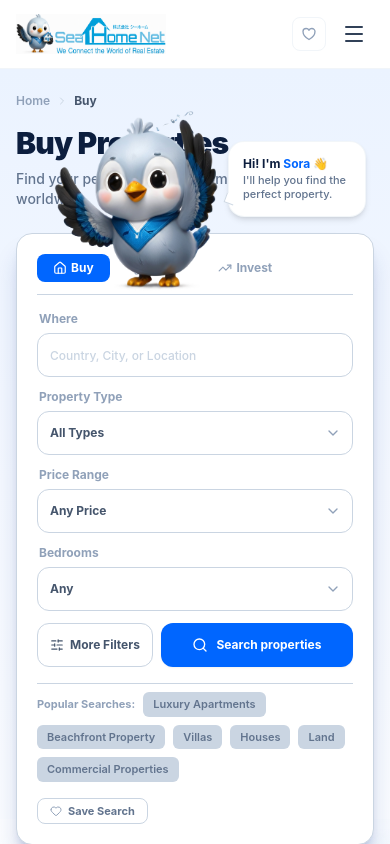
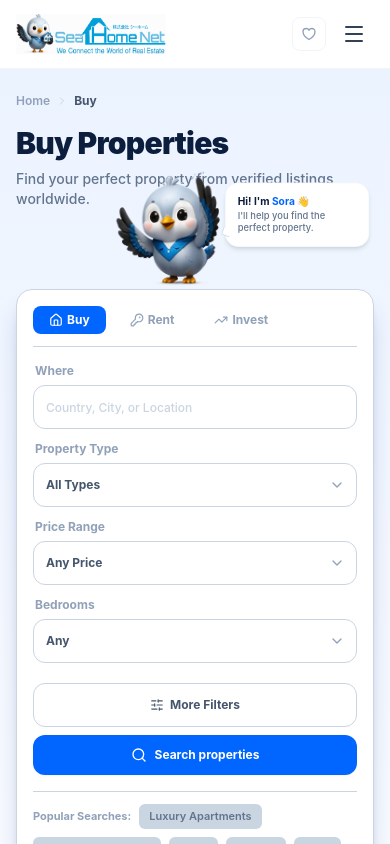
Before and after one commit to Arshvinth014/SeaHome-Net, a React (Vite) app in the folder client/: page /buy in a window 390 px wide. Shown: the top 844 px of the page. Built offline with nearby package versions, Linux system fonts and the light colour scheme.

Commit message:
Added mobile responsive buy page

```diff
--- a/client/src/pages/BuyPage.tsx
+++ b/client/src/pages/BuyPage.tsx
@@ -31,6 +31,7 @@ export function BuyPage() {
     return (
         <div className="w-full bg-[#FAFCFF] min-h-screen font-sans text-slate-800 antialiased">
             {/* HERO REGION CONTROLLER BLOCK */}
+            {/* HERO REGION CONTROLLER BLOCK */}
             <section className="w-full bg-gradient-to-b from-[#EBF3FF] via-[#F4F8FF] to-[#FAFCFF] pt-4 pb-12 px-4 lg:px-12 relative overflow-hidden">
 
                 <div className="absolute inset-x-0 bottom-0 top-0 z-0 flex items-end justify-center pointer-events-none select-none">
@@ -59,13 +60,13 @@ export function BuyPage() {
                     </div>
 
                     {/* Main Interface Wrapper with Precise Bird Overlap from image_c7dbff.jpg */}
-                    <div className="relative mt-6">
+                    <div className="relative mt-20 sm:mt-6">
 
                         {/* Bird Mascot Container floating directly on top of the search card border */}
-                        <div className="absolute right-4 md:right-12 top-[-80px] flex items-center gap-3 z-20 pointer-events-none">
+                        <div className="absolute right-2 md:right-12 top-[-115px] sm:top-[-80px] flex items-center gap-1 sm:gap-3 z-20 pointer-events-none scale-85 sm:scale-100 origin-right">
 
                             {/* Mascot Bird Image Asset Wrapper */}
-                            <div className="w-48 h-48 md:w-48 md:h-48 relative shrink-0 pointer-events-auto left-7 mt-[-50px]">
+                            <div className="w-36 h-36 md:w-48 md:h-48 relative shrink-0 pointer-events-auto left-4 sm:left-7 mt-[-20px] sm:mt-[-50px]">
                                 <img
                                     src="BlueBirdBuyPage.png"
                                     alt="Seahome Mascot Hero Asset"
@@ -74,7 +75,7 @@ export function BuyPage() {
                             </div>
 
                             {/* The Chat Bubble: Placed to the right of the bird, arrow pointing left */}
-                            <div className="bg-white text-slate-800 shadow-md border border-slate-100/90 rounded-2xl p-3.5 max-w-[195px] relative pointer-events-auto left-2 mt-[-90px]">
+                            <div className="bg-white text-slate-800 shadow-md border border-slate-100/90 rounded-2xl p-3.5 max-w-[170px] sm:max-w-[195px] relative pointer-events-auto left-1 sm:left-2 mt-[-50px] sm:mt-[-90px]">
                                 <span className="font-bold text-[#0C1E3E] text-xs block mb-0.5">Hi! I'm <span className="text-[#0066FF]">Sora </span> 👋</span>
                                 <p className="text-[11px] font-medium leading-tight text-slate-500">I'll help you find the perfect property.</p>
 
@@ -85,27 +86,27 @@ export function BuyPage() {
                         </div>
 
                         {/* Central Search Card Hub */}
-                        <div className="bg-white border border-slate-300 shadow-xl shadow-blue-900/25 rounded-2xl p-5 space-y-4 relative z-10">
+                        <div className="bg-white border border-slate-300 shadow-xl shadow-blue-900/25 rounded-2xl p-4 sm:p-5 space-y-4 relative z-10">
 
                             {/* Active Operations Tabs Row */}
-                            <div className="flex items-center gap-2 border-b border-slate-300 pb-3">
+                            <div className="flex items-center gap-2 border-b border-slate-300 pb-3 overflow-x-auto no-scrollbar">
                                 <button
                                     onClick={() => setActiveSearchTab?.('buy')}
-                                    className={`flex items-center gap-1 px-4 py-1.5 rounded-lg text-xs font-bold transition-all cursor-pointer ${activeSearchTab === 'buy' ? 'bg-[#0066FF] text-white' : 'text-slate-400 hover:text-slate-600'
+                                    className={`flex items-center gap-1 px-4 py-1.5 rounded-lg text-xs font-bold transition-all cursor-pointer shrink-0 ${activeSearchTab === 'buy' ? 'bg-[#0066FF] text-white' : 'text-slate-400 hover:text-slate-600'
                                         }`}
                                 >
                                     <Home className="w-3.5 h-3.5" /> Buy
                                 </button>
                                 <button
                                     onClick={() => setActiveSearchTab?.('rent')}
-                                    className={`flex items-center gap-1 px-4 py-1.5 rounded-lg text-xs font-bold transition-all cursor-pointer ${activeSearchTab === 'rent' ? 'bg-[#0066FF] text-white' : 'text-slate-400 hover:text-slate-600'
+                                    className={`flex items-center gap-1 px-4 py-1.5 rounded-lg text-xs font-bold transition-all cursor-pointer shrink-0 ${activeSearchTab === 'rent' ? 'bg-[#0066FF] text-white' : 'text-slate-400 hover:text-slate-600'
                                         }`}
                                 >
                                     <KeyRound className="w-3.5 h-3.5" /> Rent
                                 </button>
                                 <button
                                     onClick={() => setActiveSearchTab?.('invest')}
-                                    className={`flex items-center gap-1 px-4 py-1.5 rounded-lg text-xs font-bold transition-all cursor-pointer ${activeSearchTab === 'invest' ? 'bg-[#0066FF] text-white' : 'text-slate-400 hover:text-slate-600'
+                                    className={`flex items-center gap-1 px-4 py-1.5 rounded-lg text-xs font-bold transition-all cursor-pointer shrink-0 ${activeSearchTab === 'invest' ? 'bg-[#0066FF] text-white' : 'text-slate-400 hover:text-slate-600'
                                         }`}
                                 >
                                     <TrendingUp className="w-3.5 h-3.5" /> Invest
@@ -116,7 +117,7 @@ export function BuyPage() {
                             <div className="grid grid-cols-1 sm:grid-cols-2 lg:grid-cols-12 gap-3 items-end text-xs">
 
                                 {/* Where input section */}
-                                <div className="lg:col-span-3 space-y-1.5">
+                                <div className="sm:col-span-2 lg:col-span-3 space-y-1.5">
                                     <label className="font-bold text-slate-400 block px-0.5">Where</label>
                                     <input
                                         type="text"
@@ -164,8 +165,8 @@ export function BuyPage() {
                                 </div>
 
                                 {/* Action Buttons Section */}
-                                <div className="lg:col-span-3 flex items-center gap-2">
-                                    <button className="flex items-center justify-center gap-1.5 border border-slate-300 text-slate-600 font-bold p-3 rounded-xl hover:bg-slate-50 transition-colors whitespace-nowrap cursor-pointer h-[44px] min-w-[110px]">
+                                <div className="sm:col-span-2 lg:col-span-3 flex flex-col sm:flex-row items-stretch sm:items-center gap-2 pt-2 sm:pt-0">
+                                    <button className="flex items-center justify-center gap-1.5 border border-slate-300 text-slate-600 font-bold p-3 rounded-xl hover:bg-slate-50 transition-colors whitespace-nowrap cursor-pointer h-[44px] sm:min-w-[110px]">
                                         <SlidersHorizontal className="w-3.5 h-3.5" /> More Filters
                                     </button>
                                     <button className="flex-1 flex items-center justify-center gap-2 bg-[#0066FF] hover:bg-blue-700 text-white font-bold p-3 rounded-xl shadow-xs transition-all cursor-pointer h-[44px] whitespace-nowrap px-4">
@@ -176,7 +177,7 @@ export function BuyPage() {
                             </div>
 
                             {/* Popular Searches footer tags mapped with POPULAR_SEARCHES mock data array */}
-                            <div className="flex flex-wrap items-center justify-between gap-4 pt-2 text-[11px] border-t border-slate-300">
+                            <div className="flex flex-col sm:flex-row items-start sm:items-center justify-between gap-4 pt-3 text-[11px] border-t border-slate-300">
                                 <div className="flex flex-wrap items-center gap-2">
                                     <span className="text-slate-400 font-bold">Popular Searches:</span>
                                     {POPULAR_SEARCHES.map((tag, i) => (
@@ -188,7 +189,7 @@ export function BuyPage() {
                                         </span>
                                     ))}
                                 </div>
-                                <button className="flex items-center gap-1.5 text-slate-500 hover:text-[#0066FF] font-bold border border-slate-300 rounded-lg px-3 py-1 bg-white cursor-pointer transition-colors">
+                                <button className="w-full sm:w-auto flex items-center justify-center gap-1.5 text-slate-500 hover:text-[#0066FF] font-bold border border-slate-300 rounded-lg px-3 py-2 sm:py-1 bg-white cursor-pointer transition-colors">
                                     <Heart className="w-3 h-3 text-slate-400" /> Save Search
                                 </button>
                             </div>
@@ -470,9 +471,9 @@ export function BuyPage() {
             </main>
 
             {/* TRUST AND VALUE PROPOSITIONS STRIP OVERVIEW */}
-            <section className="max-w-[1400px] mx-auto px-4 lg:px-12 py-8 mt-[-60px] border-t border-slate-300">
-                <div className="bg-white border border-slate-300 shadow-md shadow-blue-900/[0.01] rounded-2xl p-6 relative">
-                    <div className="grid grid-cols-1 sm:grid-cols-2 lg:grid-cols-4 gap-6 pr-0 lg:pr-32">
+            <section className="max-w-[1400px] mx-auto px-4 lg:px-12 py-8 mt-[-20px] sm:mt-[-60px] border-t border-slate-300">
+                <div className="bg-white border border-slate-300 shadow-md shadow-blue-900/[0.01] rounded-2xl p-5 sm:p-6 relative overflow-hidden lg:overflow-visible">
+                    <div className="grid grid-cols-1 sm:grid-cols-2 lg:grid-cols-4 gap-6 pr-0 lg:pr-32 pb-24 lg:pb-0">
 
                         <div className="flex items-start gap-3">
                             <div className="p-2 rounded-xl bg-blue-50 text-[#0066FF] shrink-0"><ShieldCheck className="w-5 h-5" /></div>
@@ -509,8 +510,8 @@ export function BuyPage() {
                     </div>
 
                     {/* MASCOT PLACEMENT 2 BOUNDING CONTAINER */}
-                    <div className="hidden lg:flex absolute mb-[80px] right-5 bottom-0 w-60 h-60 items-center justify-center z-20">
-                        <img src="BlueBirdBuyPage.png" alt="Seahome Mascot Trust Footer Asset" className="w-full h-full object-contain" />
+                    <div className="flex absolute right-4 sm:right-6 lg:right-5 bottom-[-20px] sm:bottom-[-10px] lg:bottom-0 mb-0 lg:mb-[80px] w-32 h-32 sm:w-40 sm:h-40 lg:w-60 lg:h-60 items-center justify-center z-20 pointer-events-none">
+                        <img src="BlueBirdBuyPage.png" alt="Seahome Mascot Trust Footer Asset" className="w-full h-full object-contain object-bottom" />
                     </div>
                 </div>
             </section>
```
